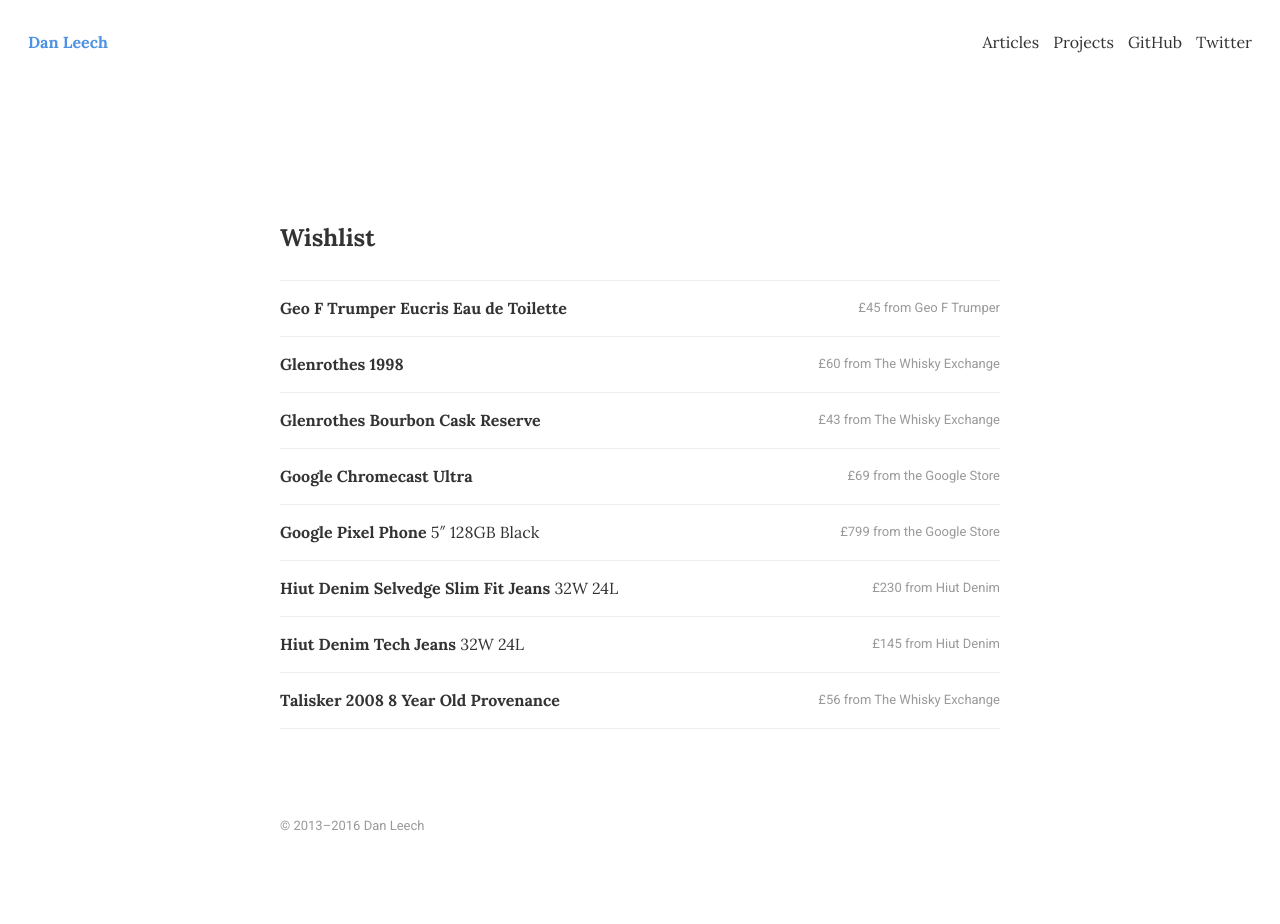
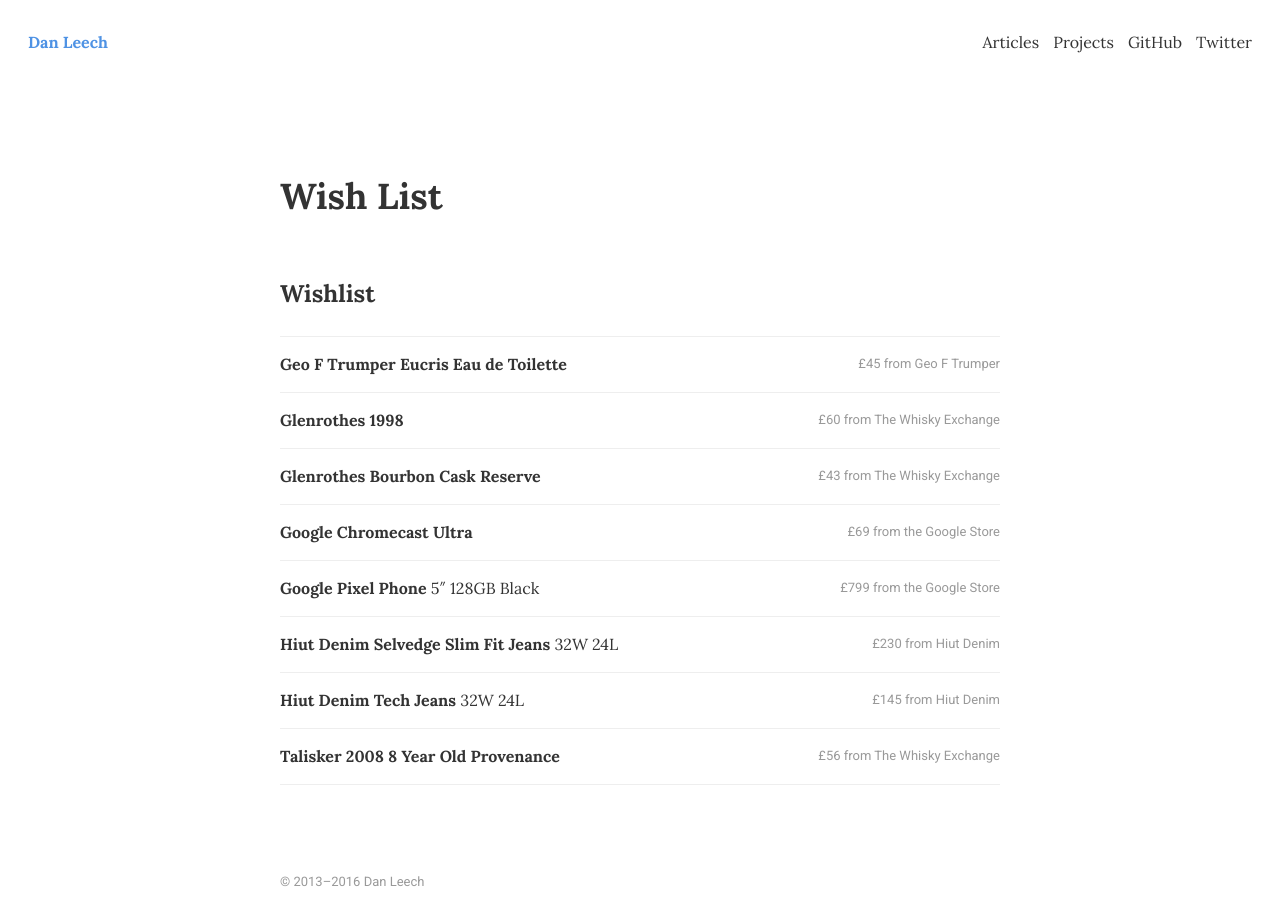
Before and after one commit to danleech/danleech.com, a Jekyll site: the page built from wishlist/index.md, in a window 1280 px wide. Built offline with Jekyll 4.4.1, drawn with Linux system fonts in a browser that asks for light colours; before the commit the page ends 900 px from its top, so only the background shows below that.

Commit message:
Changes wish list title

```diff
--- a/wishlist/index.md
+++ b/wishlist/index.md
@@ -1,5 +1,6 @@
 ---
 layout: page
+title: Wish List
 ---
 
 <h2 class="text--home-section-headings">Wishlist</h2>
```
